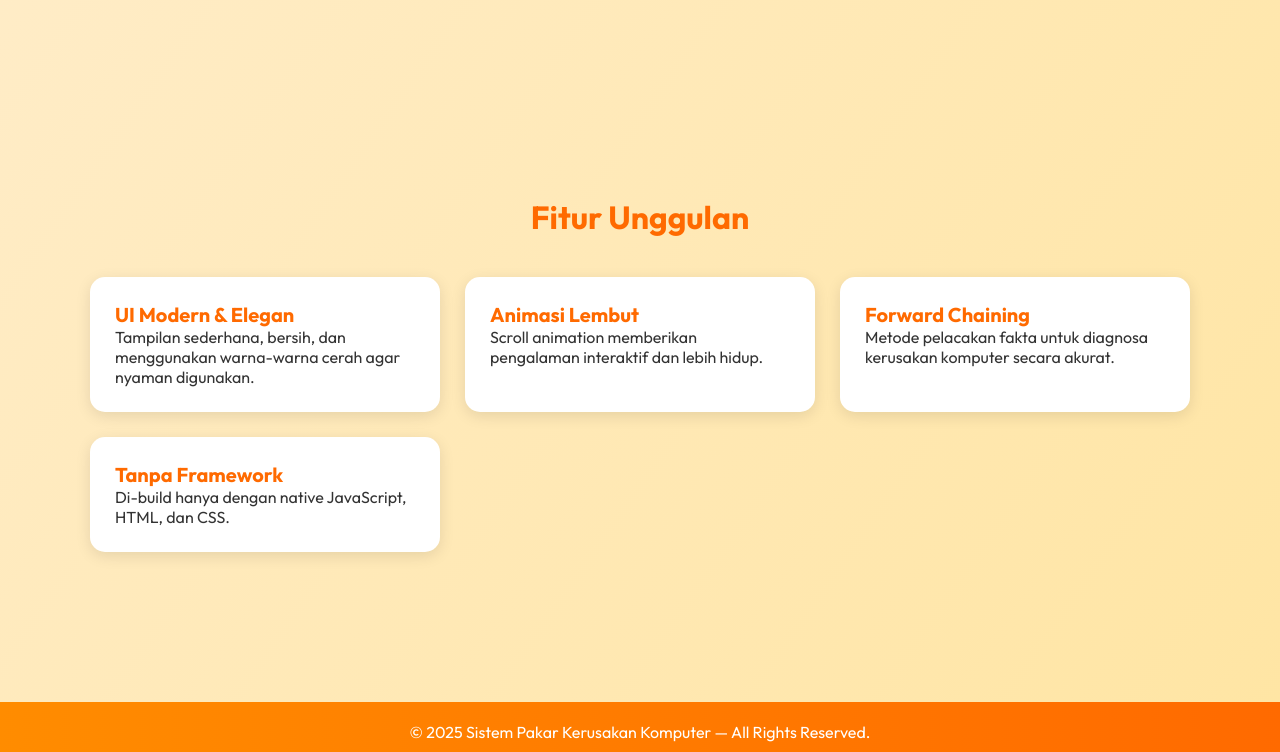
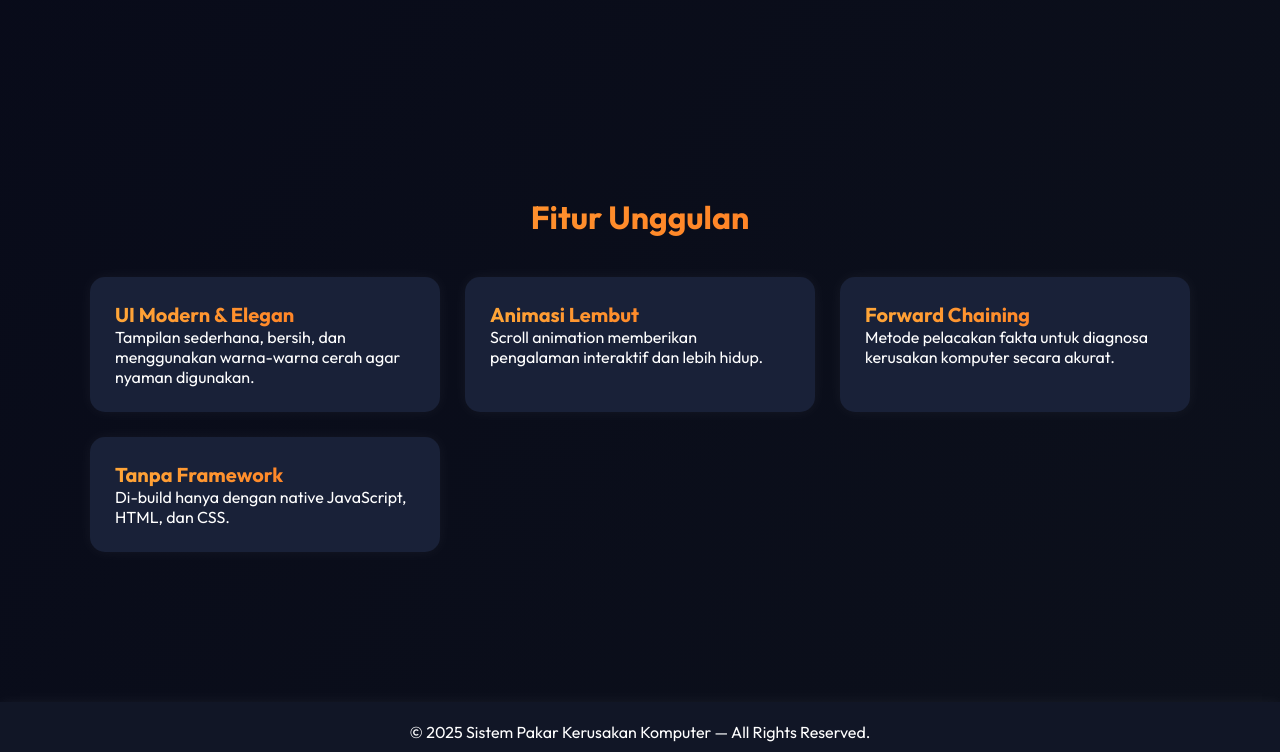
Before and after one commit to FadilMS18/sistem_pakar_pakarDotCom, a plain HTML site: page template.html in a window 1280 px wide. Shown: the part 1067-1819 px from the top of the page. Drawn offline with Linux system fonts and the light colour scheme.

Commit message:
Finished the theme for all the element
now every element on the landing page is looking decent after following
the theme

```diff
--- a/template.css
+++ b/template.css
@@ -20,7 +20,7 @@ a{
 body {
     margin: 0;
     font-family: outfit, "Poppins", sans-serif;
-    background: linear-gradient(to right bottom, #ffefd5, #ffe5a3);
+    background: linear-gradient(to right bottom, rgba(7, 9, 25),rgba(12, 16, 27));
     color: #333;
 }
 
@@ -61,6 +61,7 @@ nav a:hover {
 /* HERO SECTION */
 .hero {
     background: url(./assets/IMG/Hero-BG.jpg);
+    background-size: cover;
     position: relative;
     height: 100vh;
     display: flex;
@@ -123,6 +124,7 @@ nav a:hover {
 
 #about p{
     text-align:center;
+    color: white;
     max-width:750px;
     margin:auto;
     font-size:17px;
@@ -151,7 +153,9 @@ nav a:hover {
     font-size: 32px;
     text-align: center;
     margin-bottom: 40px;
-    color: #ff6a00;
+    background: linear-gradient(90deg, #ffa638, #ff6f1c);
+    -webkit-background-clip: text;
+    color: transparent;
 }
 
 .fitur-grid {
@@ -163,25 +167,30 @@ nav a:hover {
 .card {
     padding: 25px;
     border-radius: 15px;
-    background: #fff;
-    box-shadow: 0 4px 15px rgba(0, 0, 0, 0.1);
+    background: rgba(25, 33, 56);
+    box-shadow: 0 0px 15px rgba(255, 255, 255, .05);
     transition: 0.3s;
+    color: white;
+    cursor: pointer;
 }
 
 .card:hover {
     transform: translateY(-6px);
-    box-shadow: 0 6px 20px rgba(0, 0, 0, 0.15);
+    box-shadow: 0 0px 15px rgba(255, 255, 255, .12);
 }
 
 .card h4 {
     margin-top: 0;
-    color: #ff6a00;
+    background: linear-gradient(90deg, #ffa638, #ff6f1c);
+    -webkit-background-clip: text;
+    color: transparent;
     font-size: 20px;
 }
 
 /* FOOTER */
 footer {
-    background: linear-gradient(90deg, #ff8c00, #ff6a00);
+    background: rgb(17, 22, 38);
+    box-shadow: 0 0 12px rgba(255, 255, 255, .05);
     text-align: center;
     padding: 20px;
     color: white;
```
